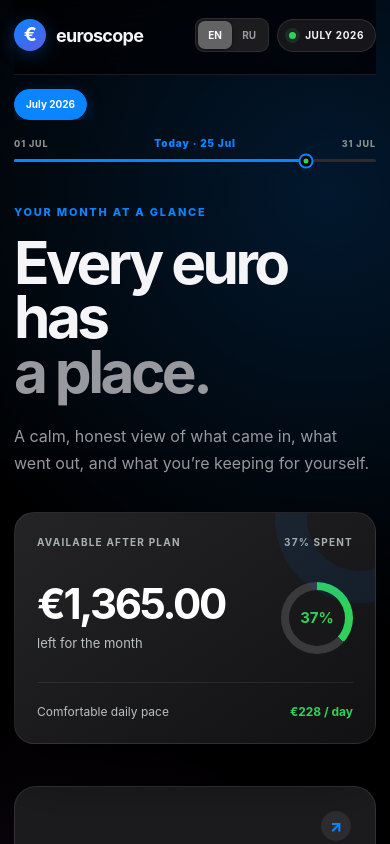
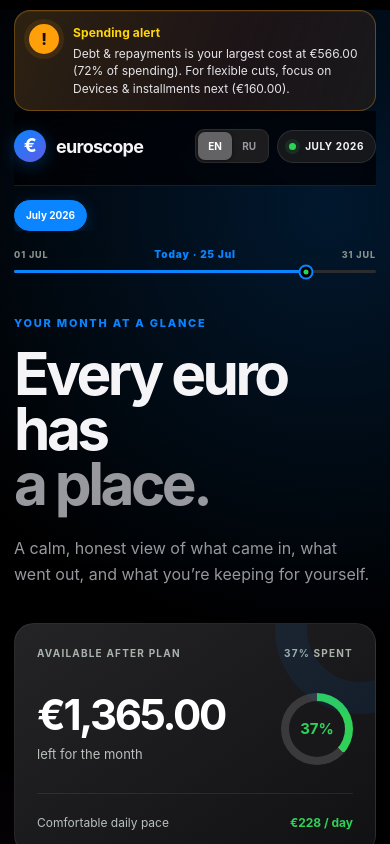
Before and after one commit to kbekulov/finance, a Next.js app: page / in a window 390 px wide. Shown: the top 844 px of the page. Built offline with nearby package versions, Linux system fonts and the light colour scheme.

Commit message:
Add dynamic spending guidance and structured history

```diff
--- a/app/globals.css
+++ b/app/globals.css
@@ -57,6 +57,53 @@ main {
 .shell {
   width: min(1180px, calc(100% - 44px));
   margin: 0 auto;
+}
+
+.spending-alert {
+  display: flex;
+  align-items: center;
+  gap: 14px;
+  margin-top: 14px;
+  border: 1px solid rgba(255, 159, 10, 0.32);
+  border-radius: 18px;
+  background:
+    linear-gradient(110deg, rgba(255, 159, 10, 0.12), rgba(255, 69, 58, 0.05) 60%, rgba(28, 28, 30, 0.72)),
+    rgba(18, 18, 20, 0.91);
+  padding: 14px 17px;
+  box-shadow:
+    inset 0 1px rgba(255, 255, 255, 0.06),
+    0 16px 44px rgba(0, 0, 0, 0.24);
+  -webkit-backdrop-filter: blur(24px) saturate(140%);
+  backdrop-filter: blur(24px) saturate(140%);
+}
+
+.spending-alert-icon {
+  display: grid;
+  flex: 0 0 30px;
+  width: 30px;
+  height: 30px;
+  place-items: center;
+  border-radius: 50%;
+  background: #ff9f0a;
+  color: #17100a;
+  font-size: 16px;
+  font-weight: 800;
+  box-shadow: 0 0 0 5px rgba(255, 159, 10, 0.1);
+}
+
+.spending-alert strong {
+  display: block;
+  margin-bottom: 3px;
+  color: #ffd60a;
+  font-size: 12px;
+  letter-spacing: 0.01em;
+}
+
+.spending-alert p {
+  margin: 0;
+  color: #e5e5ea;
+  font-size: 13px;
+  line-height: 1.45;
 }
 
 .topbar {
@@ -838,6 +885,8 @@ h1 em {
 
 @media (max-width: 600px) {
   .shell { width: min(100% - 28px, 1180px); }
+  .spending-alert { align-items: flex-start; margin-top: 10px; padding: 13px 14px; border-radius: 16px; }
+  .spending-alert p { font-size: 12px; }
   .topbar { padding-top: 18px; }
   .updated-label { display: none; }
   .header-meta { gap: 8px; }
--- a/app/page.tsx
+++ b/app/page.tsx
@@ -31,6 +31,12 @@ type FinanceData = {
 type MonthRecord = FinanceData & {
   month: string;
   label: string;
+  period: {
+    start: string;
+    end: string;
+  };
+  currency: "EUR";
+  timezone: "Europe/Vilnius";
   updatedAt: string;
   revision: number;
 };
@@ -85,6 +91,11 @@ const COPY = {
     monthEnd: "Month end",
     updated: "Updated",
     monthsSaved: "months saved",
+    spendingAlert: "Spending alert",
+    spendingClear: "No spending pressure yet. Keep logging expenses to receive current guidance.",
+    spendingLargest: "{category} is your largest cost at {amount} ({percent}% of spending).",
+    spendingCut: "For flexible cuts, focus on {category} next ({amount}).",
+    spendingSame: "Pause new spending in this category until the balance improves.",
   },
   ru: {
     monthGlance: "ВАШ МЕСЯЦ В ЦИФРАХ",
@@ -127,6 +138,11 @@ const COPY = {
     monthEnd: "Конец месяца",
     updated: "Обновлено",
     monthsSaved: "месяцев сохранено",
+    spendingAlert: "Контроль расходов",
+    spendingClear: "Пока нет признаков перерасхода. Продолжайте добавлять расходы для актуальных рекомендаций.",
+    spendingLargest: "Самая крупная статья — {category}: {amount} ({percent}% всех расходов).",
+    spendingCut: "Для гибкого сокращения расходов обратите внимание на {category} ({amount}).",
+    spendingSame: "Не добавляйте новые траты в этой категории, пока баланс не улучшится.",
   },
 };
 
@@ -193,6 +209,17 @@ function categoryClass(category: Category) {
   if (category === "Luxury purchases") return "luxury";
   if (category === "Debt & repayments") return "debt";
   return "devices";
+}
+
+function fillTemplate(
+  template: string,
+  replacements: Record<string, string | number>,
+) {
+  return Object.entries(replacements).reduce(
+    (value, [key, replacement]) =>
+      value.replace(`{${key}}`, String(replacement)),
+    template,
+  );
 }
 
 export default function Home() {
@@ -268,6 +295,36 @@ export default function Home() {
   const categoryLabel = (name: Category) => CATEGORY_LABELS[language][name];
   const expenseNoteLabel = (note: string) =>
     EXPENSE_NOTE_LABELS[language][note] ?? note;
+  const rankedCategories = [...categoryTotals]
+    .filter((item) => item.amount > 0)
+    .sort((a, b) => b.amount - a.amount);
+  const largestCategory = rankedCategories[0];
+  const flexibleCategories = new Set<Category>([
+    "Food",
+    "Subscriptions & services",
+    "Luxury purchases",
+    "Devices & installments",
+  ]);
+  const cutTarget =
+    rankedCategories.find(
+      (item) =>
+        item.name !== largestCategory?.name &&
+        flexibleCategories.has(item.name),
+    ) ?? largestCategory;
+  const spendingAlertDetail = largestCategory
+    ? `${fillTemplate(copy.spendingLargest, {
+        category: categoryLabel(largestCategory.name),
+        amount: euro.format(largestCategory.amount),
+        percent: Math.round((largestCategory.amount / spent) * 100),
+      })} ${
+        cutTarget?.name === largestCategory.name
+          ? copy.spendingSame
+          : fillTemplate(copy.spendingCut, {
+              category: categoryLabel(cutTarget.name),
+              amount: euro.format(cutTarget.amount),
+            })
+      }`
+    : copy.spendingClear;
 
   function addExpense(event: FormEvent<HTMLFormElement>) {
     event.preventDefault();
@@ -295,6 +352,14 @@ export default function Home() {
   return (
     <main>
       <div className="shell">
+        <section className="spending-alert" role="status" aria-live="polite">
+          <span className="spending-alert-icon" aria-hidden="true">!</span>
+          <div>
+            <strong>{copy.spendingAlert}</strong>
+            <p>{spendingAlertDetail}</p>
+          </div>
+        </section>
+
         <header className="topbar">
           <a className="brand" href="#top" aria-label="Euroscope home">
             <span className="brand-mark" aria-hidden="true">€</span>
--- a/data/finance-history.json
+++ b/data/finance-history.json
@@ -1,12 +1,20 @@
 {
-  "version": 2,
+  "version": 3,
   "maxMonths": 12,
+  "currency": "EUR",
+  "timezone": "Europe/Vilnius",
   "months": [
     {
       "month": "2026-07",
       "label": "July 2026",
+      "period": {
+        "start": "2026-07-01",
+        "end": "2026-07-31"
+      },
+      "currency": "EUR",
+      "timezone": "Europe/Vilnius",
       "updatedAt": "2026-07-25",
-      "revision": 3,
+      "revision": 4,
       "salary": 2150,
       "savingsGoal": 0,
       "expenses": [
--- a/index.html
+++ b/index.html
@@ -19,6 +19,14 @@
   <body>
     <main>
       <div class="shell">
+        <section class="spending-alert" role="status" aria-live="polite">
+          <span class="spending-alert-icon" aria-hidden="true">!</span>
+          <div>
+            <strong id="spending-alert-title">Spending alert</strong>
+            <p id="spending-alert-detail">Reviewing this month’s spending…</p>
+          </div>
+        </section>
+
         <header class="topbar">
           <a class="brand" href="#top" aria-label="Euroscope home">
             <span class="brand-mark" aria-hidden="true">€</span>
--- a/script.js
+++ b/script.js
@@ -45,6 +45,11 @@ const TRANSLATIONS = {
     perDay: "/ day",
     monthsSaved: "{count} / 12 months saved",
     noExpenses: "No expenses recorded",
+    spendingAlert: "Spending alert",
+    spendingClear: "No spending pressure yet. Keep logging expenses to receive current guidance.",
+    spendingLargest: "{category} is your largest cost at {amount} ({percent}% of spending).",
+    spendingCut: "For flexible cuts, focus on {category} next ({amount}).",
+    spendingSame: "Pause new spending in this category until the balance improves.",
     historyUnavailable: "History unavailable",
     refresh: "Please refresh the page in a moment.",
     categories: {
@@ -96,6 +101,11 @@ const TRANSLATIONS = {
     perDay: "/ день",
     monthsSaved: "Сохранено месяцев: {count} из 12",
     noExpenses: "Расходов нет",
+    spendingAlert: "Контроль расходов",
+    spendingClear: "Пока нет признаков перерасхода. Продолжайте добавлять расходы для актуальных рекомендаций.",
+    spendingLargest: "Самая крупная статья — {category}: {amount} ({percent}% всех расходов).",
+    spendingCut: "Для гибкого сокращения расходов обратите внимание на {category} ({amount}).",
+    spendingSame: "Не добавляйте новые траты в этой категории, пока баланс не улучшится.",
     historyUnavailable: "История недоступна",
     refresh: "Обновите страницу через несколько секунд.",
     categories: {
@@ -194,6 +204,47 @@ function categoryTotals() {
       .filter((expense) => expense.category === category)
       .reduce((sum, expense) => sum + safeNumber(expense.amount), 0),
   }));
+}
+
+function renderSpendingAlert() {
+  const ranked = categoryTotals()
+    .filter((item) => item.amount > 0)
+    .sort((a, b) => b.amount - a.amount);
+  const total = ranked.reduce((sum, item) => sum + item.amount, 0);
+  element("spending-alert-title").textContent = t("spendingAlert");
+
+  if (!ranked.length || total <= 0) {
+    element("spending-alert-detail").textContent = t("spendingClear");
+    return;
+  }
+
+  const largest = ranked[0];
+  const flexibleCategories = new Set([
+    "Food",
+    "Subscriptions & services",
+    "Luxury purchases",
+    "Devices & installments",
+  ]);
+  const cutTarget =
+    ranked.find(
+      (item) =>
+        item.category !== largest.category &&
+        flexibleCategories.has(item.category),
+    ) ?? largest;
+  const lead = t("spendingLargest", {
+    category: categoryLabel(largest.category),
+    amount: formatEuro(largest.amount),
+    percent: Math.round((largest.amount / total) * 100),
+  });
+  const action =
+    cutTarget.category === largest.category
+      ? t("spendingSame")
+      : t("spendingCut", {
+          category: categoryLabel(cutTarget.category),
+          amount: formatEuro(cutTarget.amount),
+        });
+
+  element("spending-alert-detail").textContent = `${lead} ${action}`;
 }
 
 function storageKey(month) {
@@ -377,6 +428,7 @@ function render() {
   element("daily-pace").textContent = `${formatEuro(Math.max(remaining, 0) / daysLeft, true)} ${t("perDay")}`;
 
   applyTranslations();
+  renderSpendingAlert();
   renderHistory();
   renderCategories();
   renderBreakdown();
--- a/styles.css
+++ b/styles.css
@@ -50,6 +50,51 @@ main {
 }
 
 .shell { width: min(1180px, calc(100% - 44px)); margin: 0 auto; }
+
+.spending-alert {
+  display: flex;
+  align-items: center;
+  gap: 14px;
+  margin-top: 14px;
+  border: 1px solid #ff9f0a52;
+  border-radius: 18px;
+  background:
+    linear-gradient(110deg, #ff9f0a1f, #ff453a0d 60%, #1c1c1eb8),
+    #121214e8;
+  padding: 14px 17px;
+  box-shadow: inset 0 1px #ffffff0f, 0 16px 44px #0000003d;
+  -webkit-backdrop-filter: blur(24px) saturate(140%);
+  backdrop-filter: blur(24px) saturate(140%);
+}
+
+.spending-alert-icon {
+  display: grid;
+  flex: 0 0 30px;
+  width: 30px;
+  height: 30px;
+  place-items: center;
+  border-radius: 50%;
+  background: #ff9f0a;
+  color: #17100a;
+  font-size: 16px;
+  font-weight: 800;
+  box-shadow: 0 0 0 5px #ff9f0a1a;
+}
+
+.spending-alert strong {
+  display: block;
+  margin-bottom: 3px;
+  color: #ffd60a;
+  font-size: 12px;
+  letter-spacing: .01em;
+}
+
+.spending-alert p {
+  margin: 0;
+  color: #e5e5ea;
+  font-size: 13px;
+  line-height: 1.45;
+}
 
 .topbar {
   display: flex;
@@ -508,6 +553,8 @@ h1 em {
 
 @media (max-width: 600px) {
   .shell { width: min(100% - 28px, 1180px); }
+  .spending-alert { align-items: flex-start; margin-top: 10px; padding: 13px 14px; border-radius: 16px; }
+  .spending-alert p { font-size: 12px; }
   .topbar { padding-top: 18px; }
   .updated-label, .history-count { display: none; }
   .header-meta { gap: 8px; }
```
Also changed, not shown: 2 other files (tests, documents, lock files or other folders).
